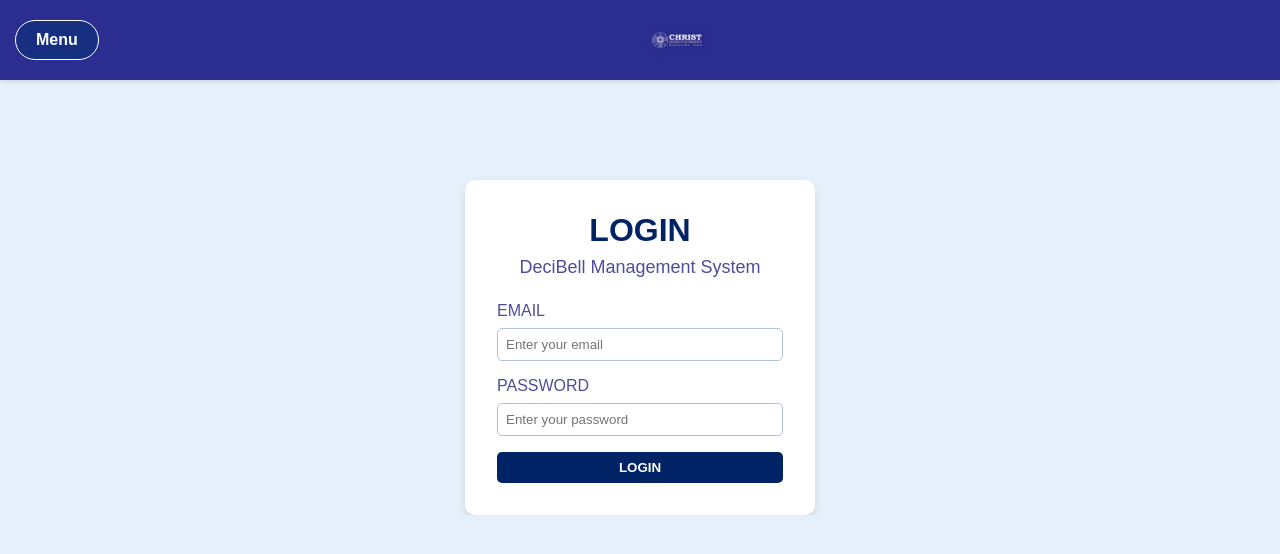
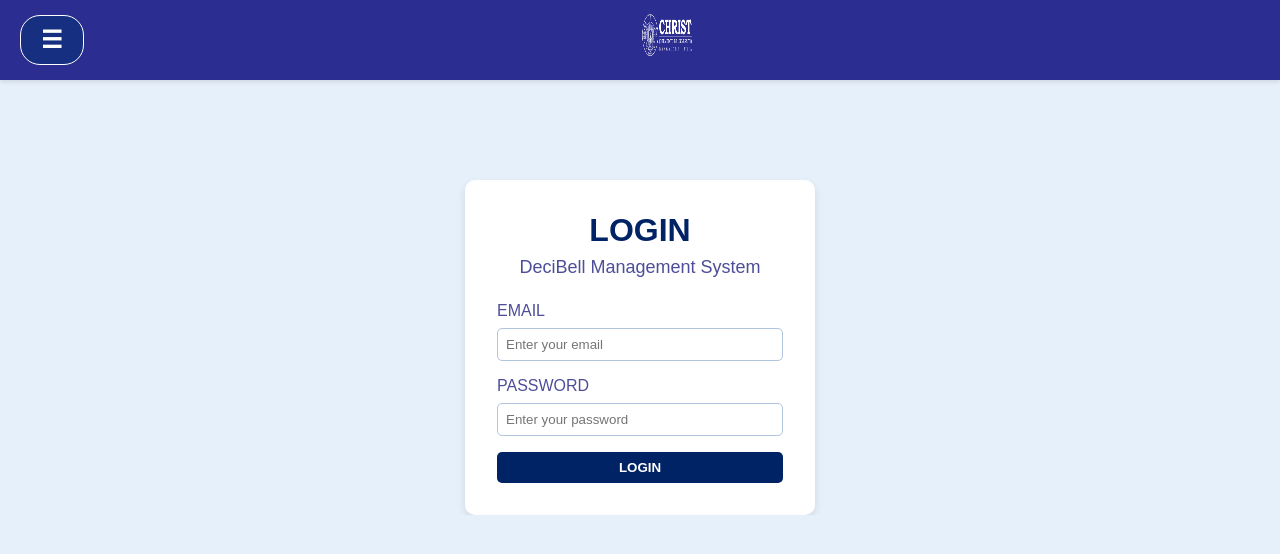
Before and after one commit to JerinJoseph-Inovator/CU-Advance-BellSystem, a React (Vite) app: page /CU-Advance-BellSystem in a window 1280 px wide. Shown: the top 554 px of the page. Built offline with nearby package versions, Linux system fonts and the light colour scheme.

Commit message:
wesbite_ready

```diff
--- a/src/Header.css
+++ b/src/Header.css
@@ -1,17 +1,12 @@
-/* General Styling */
 /* Navbar Styling */
 .header {
-    background-color: #2c2d91; /* Navy blue background */
-    color: #fff; /* White text */
+    background-color: #2c2d91;
+    color: #fff;
     display: flex;
     align-items: center;
     justify-content: space-between;
-    padding: 2px 15px; /* Adjust padding (remove extra space at top and sides) */
-    font-family: 'Arial', sans-serif;
-    height: 80px; /* Navbar height */
-    box-sizing: border-box; /* Ensures padding does not increase height */
-    margin: 0; /* Remove top margin */
-    border: none; /* Removes borders if present */
+    padding: 10px 20px;
+    height: 80px;
     box-shadow: 0 2px 4px rgba(0, 0, 0, 0.1);
     position: relative;
   }
@@ -21,101 +16,102 @@
     align-items: center;
     width: 100%;
     justify-content: space-between;
-    height: 100%; /* Ensure it fits within header */
   }
 
   /* Submit Button */
-.submit-container {
-    display: flex;
-    align-items: center;
-}
-
   .submit-button {
-    background-color: #e0e4f1; /* Light grey background */
-    color: #000; /* Black text */
-    padding: 6px 12px; /* Adjust padding */
+    background-color: #2c2d91;
     border: none;
+    cursor: pointer;
+    padding: 10px;
     border-radius: 5px;
-    font-size: 12px; /* Smaller font */
-    cursor: pointer;
+    color: #fff;
+    font-size: 20px;
+    transition: background-color 0.3s ease, transform 0.2s ease;
   }
 
   .submit-button:hover {
-    background-color: #c0c4d1;
+    background-color: #1e1f70;
+    transform: scale(1.05);
   }
 
+  /* Hamburger Icon */
+  .hamburger-icon {
+    font-size: 24px;
+    display: inline-block;
+    color: white;
+  }
+
+  /* Dropdown Menu */
   .dropdown-menu {
     position: absolute;
-    top: 40px;
-    left: 0;
-    background-color: #fff;
+    top: 60px;
+    left: 10px;
+    background-color: #ffffff;
     border: 1px solid #ccc;
-    border-radius: 5px;
-    padding: 5px 0;
+    border-radius: 8px;
+    padding: 0;
     list-style: none;
-    box-shadow: 0 4px 6px rgba(0, 0, 0, 0.1);
-    z-index: 10;
+    width: 160px;
+    box-shadow: 0 4px 6px rgba(0, 0, 0, 0.2);
+    transition: opacity 0.3s ease, transform 0.3s ease;
+    z-index: 1000;
+    opacity: 0;
+    transform: translateY(-20px);
+    pointer-events: none;
   }
 
   .dropdown-menu li {
-    padding: 10px 20px;
+    padding: 10px 15px;
+    text-align: left;
   }
 
   .dropdown-menu li a {
     text-decoration: none;
     color: #2c2d91;
+    font-size: 14px;
+    display: block;
+    transition: background-color 0.3s ease;
   }
 
   .dropdown-menu li:hover {
     background-color: #f0f0f0;
   }
 
-
-/* Christ Logo Container */
-.logo-container {
-    height: 80px;            /* Set a fixed height */
-    width: 100px;             /* Width adjusts automatically */
-    max-width: 300px;        /* Ensure it doesn't exceed the navbar width */
-    text-align: center;
-    display: flex;
-    justify-content: center;
-    align-items: center;
+  .submit-container:hover .dropdown-menu {
+    opacity: 1;
+    transform: translateY(0);
+    pointer-events: all;
   }
 
-/* Christ Logo */
-.logo {
-    height: 100%;            /* Set to take up full container height */
-    width: auto;             /* Allow width to scale proportionally */
-    object-fit: contain;     /* Maintain aspect ratio */
-    max-height: 80px;        /* Restrict max height to match container */
-    max-width: 300px;
-    filter: drop-shadow(2px 2px 5px rgba(0, 0, 0, 0.4));
+  /* Logo */
+  .logo-container {
+    height: 80px;
+    text-align: center;
+
   }
 
-
-
+  .logo {
+    height: 100%;
+    max-width: 300px;
+    margin-top: 10px;
+  }
 
   /* Logout Button */
   .logout-button {
-    background-color: #f44336; /* Red background */
-    color: white; /* White text */
+    background-color: #f44336;
+    color: white;
     padding: 10px 20px;
     border: none;
     border-radius: 5px;
     font-size: 14px;
     cursor: pointer;
-    font-weight: bold;
     transition: all 0.3s ease;
-    box-shadow: 0px 2px 4px rgba(0, 0, 0, 0.2);
     margin-left: 20px;
   }
 
   .logout-button:hover {
-    background-color: #d32f2f; /* Darker red on hover */
-    transform: scale(1.08); /* Slight scaling effect */
-    box-shadow: 0px 4px 8px rgba(0, 0, 0, 0.3); /* Enhanced shadow */
+    background-color: #d32f2f;
+    transform: scale(1.08);
+    box-shadow: 0px 4px 8px rgba(0, 0, 0, 0.3);
   }
-
-.logout-button:focus {
-    outline: none; /* Remove default focus outline */
-}
--- a/src/Header.jsx
+++ b/src/Header.jsx
@@ -1,40 +1,52 @@
-import React, { useState } from 'react';
-import { Link, useNavigate } from 'react-router-dom'; // Import useNavigate for navigation
-import './Header.css'; // Assuming this CSS is in the same directory
+import React, { useState } from "react";
+import { Link, useNavigate } from "react-router-dom";
+import "./Header.css";
 import Logo from "./Logo.png";
 
 function Header({ isLoggedIn, setIsLoggedIn }) {
-  const [dropdown, setDropdown] = useState(false); // State for dropdown visibility
-  const navigate = useNavigate(); // Hook for navigation
+  const [dropdown, setDropdown] = useState(false);
+  const navigate = useNavigate();
 
   const toggleDropdown = () => {
-    setDropdown(!dropdown);
+    setDropdown((prevDropdown) => !prevDropdown);
+  };
+
+  const handleOptionClick = () => {
+    setDropdown(false);
   };
 
   const handleLogout = () => {
-    // Logic for logout (e.g., clearing auth token)
-    setIsLoggedIn(false); // Update the login state in the parent component
+    setIsLoggedIn(false);
     alert("You have successfully logged out!");
-
-    // Redirect to the login page (root page)
     navigate("/");
   };
 
   return (
     <header className="header">
       <div className="header-content">
-        {/* Menu Button */}
+        {/* Menu Hamburger Button */}
         <div className="submit-container">
           <button onClick={toggleDropdown} className="submit-button">
-            Menu
+            {/* Unicode for Hamburger Icon */}
+            <span className="hamburger-icon">&#9776;</span>
           </button>
           {dropdown && (
             <ul className="dropdown-menu">
-              <li><Link to="/home">Home</Link></li>
-              <li><Link to="/midsem">Midsem</Link></li>
-              <li><Link to="/endsem">Endsem</Link></li>
-              <li><Link to="/holiday">Holiday</Link></li>
-              <li><Link to="/emergency">Emergency</Link></li>
+              <li onClick={handleOptionClick}>
+                <Link to="/home">Home</Link>
+              </li>
+              <li onClick={handleOptionClick}>
+                <Link to="/midsem">Midsem</Link>
+              </li>
+              <li onClick={handleOptionClick}>
+                <Link to="/endsem">Endsem</Link>
+              </li>
+              <li onClick={handleOptionClick}>
+                <Link to="/holiday">Holiday</Link>
+              </li>
+              <li onClick={handleOptionClick}>
+                <Link to="/emergency">Emergency</Link>
+              </li>
             </ul>
           )}
         </div>
@@ -44,13 +56,10 @@ function Header({ isLoggedIn, setIsLoggedIn }) {
           <img src={Logo} alt="Christ University" className="logo" />
         </span>
 
-        {/* Logout Button (Only visible when logged in) */}
+        {/* Logout Button */}
         <div className="logout-container">
           {isLoggedIn && (
-            <button
-              onClick={handleLogout}
-              className="logout-button"
-            >
+            <button onClick={handleLogout} className="logout-button">
               Logout
             </button>
           )}
--- a/src/components/Endsem/DESKTOP/endsem.jsx
+++ b/src/components/Endsem/DESKTOP/endsem.jsx
@@ -45,10 +45,6 @@ const Endsem = () => {
     setCurrentDate(newDate);
   };
 
-  const handleRefresh = () => {
-    window.location.reload();
-  };
-
   const handleUndo = () => {
     if (history.length > 0) {
       const prevSelection = history.pop();
@@ -69,6 +65,15 @@ const Endsem = () => {
     minutes: Array.from({ length: 60 }, (_, i) => String(i).padStart(2, "0")),
     periods: ["AM", "PM"],
   };
+
+  const handleRefresh = () => {
+    setCurrentDate(new Date()); // Reset to the current date
+    setSelectedDates([]); // Clear selected dates
+    setTimeSlot1({ hour: "10", minute: "00", period: "AM" }); // Reset Time Slot 1
+    setTimeSlot2({ hour: "10", minute: "00", period: "AM" }); // Reset Time Slot 2
+    setHistory([]); // Clear history
+  };
+
 
   return (
     <div className="calendar-container">
--- a/src/components/Home/Home.css
+++ b/src/components/Home/Home.css
@@ -2,10 +2,11 @@
 
 .TT_imageContainer {
   display: flex;
+
   flex-direction: column; /* Stack items vertically */
   justify-content: center; /* Center items vertically */
   align-items: center;
-  margin-top: 130px;
+  margin-top: 100px;
 }
 
 .TT_Image {
```
Lines whose indentation alone changed are shown as unchanged.
